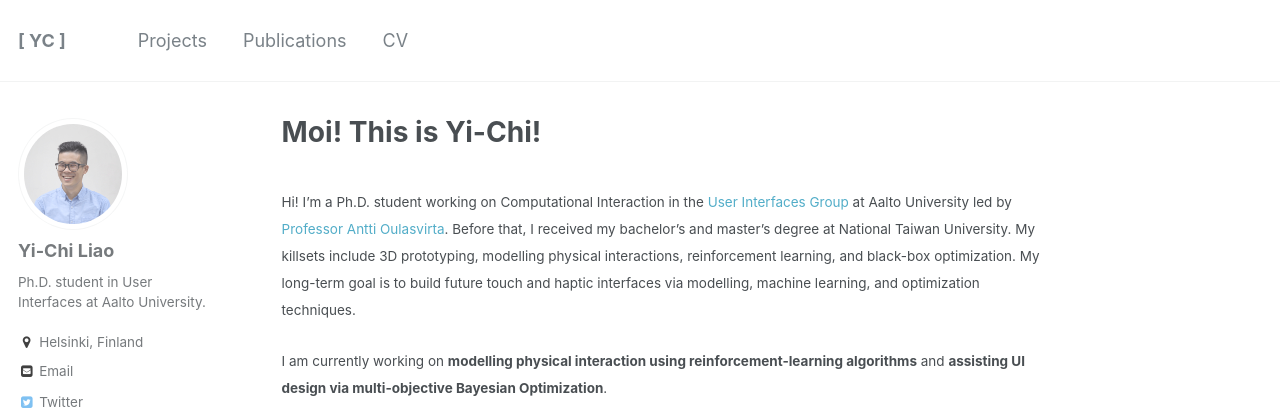
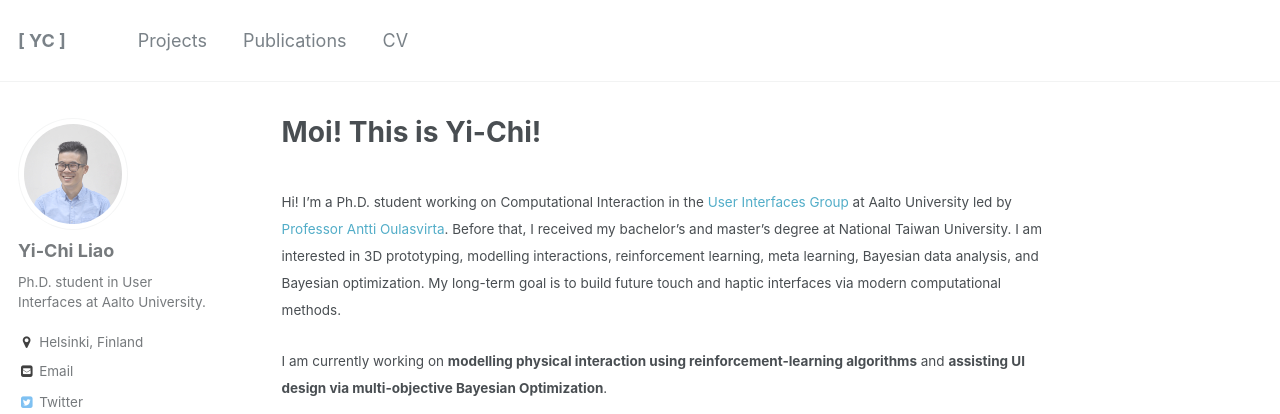
Before and after one commit to yichiliao/yichiliao.github.io, a Jekyll site: the page built from _pages/about.md, in a window 1280 px wide and 900 px high. Shown: the top 414 px of the window. Built offline with Jekyll 4.4.1, drawn with Linux system fonts in a browser that asks for light colours.

Commit message:
modify about

```diff
--- a/_pages/about.md
+++ b/_pages/about.md
@@ -9,7 +9,7 @@
 ---
 <br>
 <small>
-Hi! I'm a Ph.D. student working on Computational Interaction in the [User Interfaces Group](http://userinterfaces.aalto.fi/) at Aalto University led by [Professor Antti Oulasvirta](http://users.comnet.aalto.fi/oulasvir/). Before that, I received my bachelor's and master's degree at National Taiwan University. My killsets include 3D prototyping, modelling physical interactions, reinforcement learning, and black-box optimization. My long-term goal is to build future touch and haptic interfaces via modelling, machine learning, and optimization techniques.
+Hi! I'm a Ph.D. student working on Computational Interaction in the [User Interfaces Group](http://userinterfaces.aalto.fi/) at Aalto University led by [Professor Antti Oulasvirta](http://users.comnet.aalto.fi/oulasvir/). Before that, I received my bachelor's and master's degree at National Taiwan University. I am interested in 3D prototyping, modelling interactions, reinforcement learning, meta learning, Bayesian data analysis, and Bayesian optimization. My long-term goal is to build future touch and haptic interfaces via modern computational methods.
 </small>
 
 <small>
```
